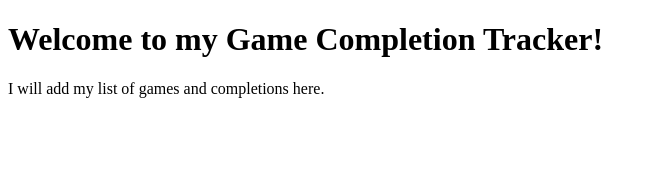
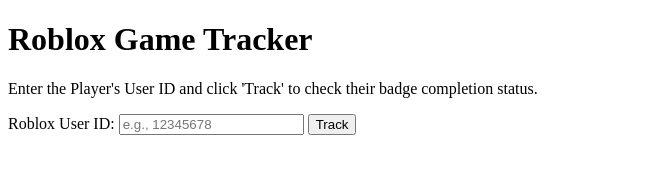
Before and after one commit to basketcat/tria.os-tracker, a plain HTML site: page index.html in a window 1280 px wide. Shown: the whole page, without its empty margins (0-656 px from the left). Drawn offline with Linux system fonts and the light colour scheme.

Commit message:
Update index.html

```diff
--- a/index.html
+++ b/index.html
@@ -1,10 +1,25 @@
 <!DOCTYPE html>
-<html>
+<html lang="en">
 <head>
-    <title>My Game Tracker</title>
+    <meta charset="UTF-8">
+    <meta name="viewport" content="width=device-width, initial-scale=1.0">
+    <title>Roblox Completion Tracker</title>
+    <link rel="stylesheet" href="style.css">
 </head>
 <body>
-    <h1>Welcome to my Game Completion Tracker!</h1>
-    <p>I will add my list of games and completions here.</p>
+    <h1>Roblox Game Tracker</h1>
+    <p>Enter the Player's User ID and click 'Track' to check their badge completion status.</p>
+
+    <div>
+        <label for="userIdInput">Roblox User ID:</label>
+        <input type="number" id="userIdInput" placeholder="e.g., 12345678">
+        <button onclick="trackCompletions()">Track</button>
+    </div>
+
+    <div id="resultsContainer">
+        <!-- Results will be injected here by JavaScript -->
+    </div>
+
+    <script src="script.js"></script>
 </body>
 </html>
```
